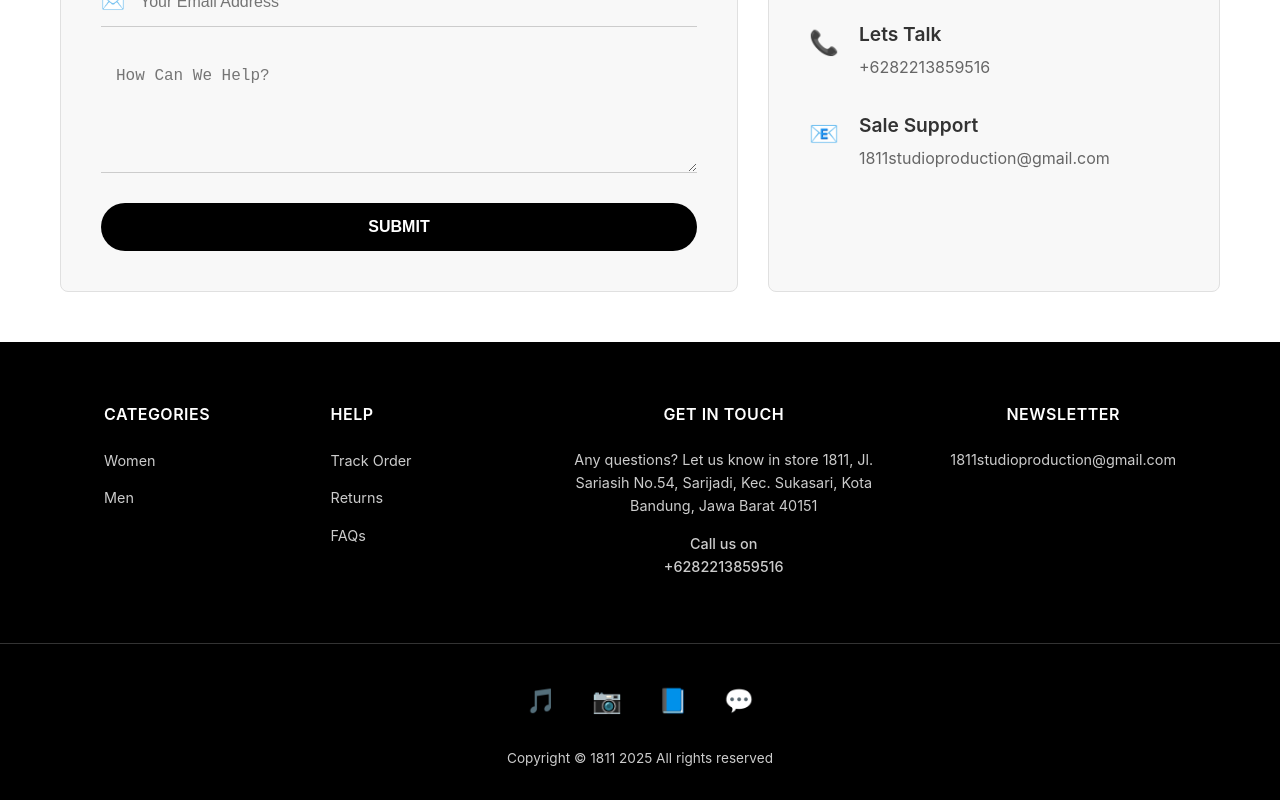
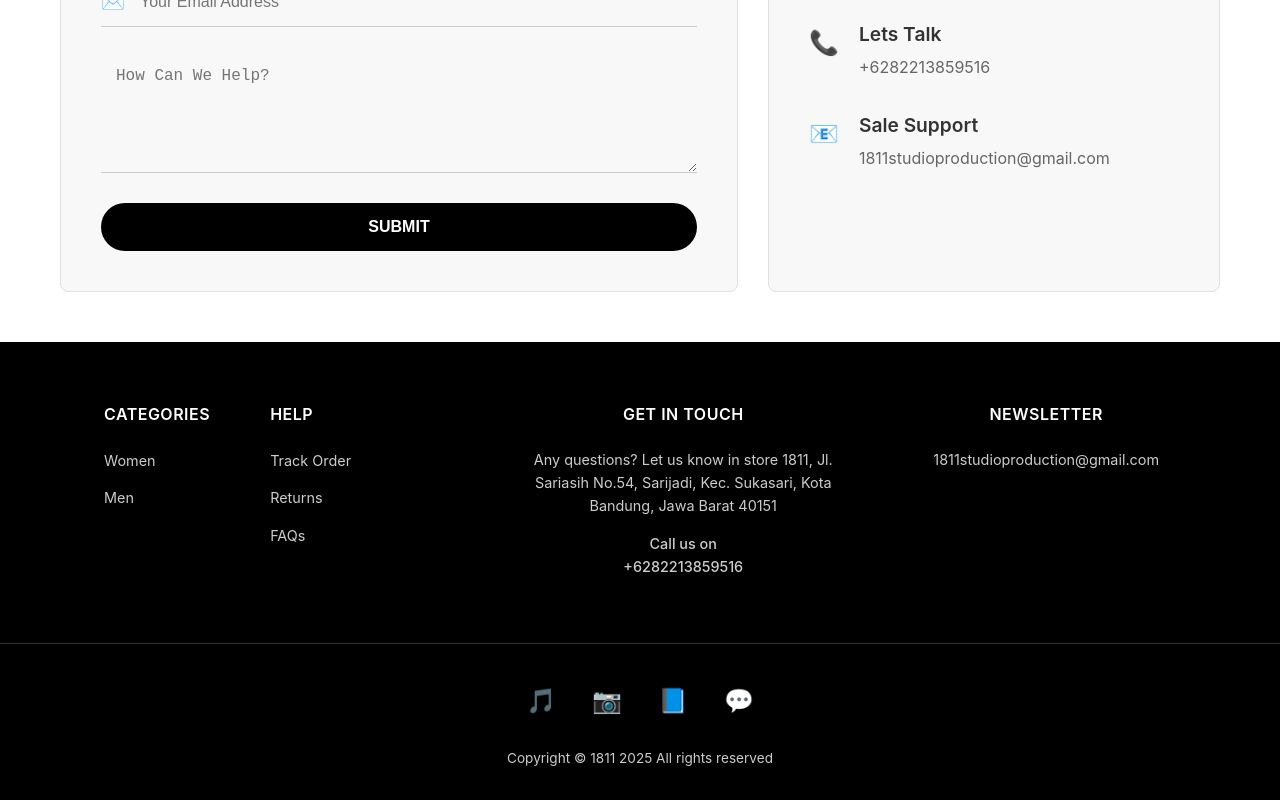
Before and after one commit to joseparhusip/1811-store-frontend, a React (Vite) app: page /contact in a window 1280 px wide. Shown: the part 631-1431 px from the top of the page. Built offline with nearby package versions, Linux system fonts and the light colour scheme.

Commit message:
first commit

```diff
--- a/src/components/common/Footer.jsx
+++ b/src/components/common/Footer.jsx
@@ -7,6 +7,8 @@ const Footer = () => {
   return (
     <footer className="footer">
       <div className="footer-container">
+        {/* === WRAPPER BARU UNTUK MENGELOMPOKKAN CATEGORIES & HELP === */}
+        <div className="footer-links-group">
           <div className="footer-section">
             <h4>CATEGORIES</h4>
             <ul>
@@ -23,6 +25,8 @@ const Footer = () => {
               <li><a href="#">FAQs</a></li>
             </ul>
           </div>
+        </div>
+        {/* === AKHIR WRAPPER === */}
 
         <div className="footer-section get-in-touch">
           <h4>GET IN TOUCH</h4>
--- a/src/css/Layout.css
+++ b/src/css/Layout.css
@@ -35,7 +35,6 @@ ul {
   color: #fff;
   padding: 10px 0;
   font-size: 0.85rem;
-  /* Properti sticky, top, dan z-index dihapus dari sini */
 }
 
 .navbar-top-container {
@@ -82,7 +81,6 @@ ul {
   padding: 15px 0;
   background-color: #fff;
   border-bottom: 1px solid #eee;
-  /* Properti sticky, top, dan z-index dihapus dari sini */
 }
 
 .nav-container {
@@ -176,9 +174,17 @@ ul {
   margin: 0 auto;
   padding: 0 5%;
   display: grid;
-  grid-template-columns: 1fr 1fr 2fr 1fr;
+  /* PERUBAHAN: Mengubah grid menjadi 3 kolom utama */
+  grid-template-columns: 2fr 2fr 1.5fr;
   gap: 60px;
   margin-bottom: 50px;
+}
+
+/* Penyesuaian untuk grup link baru */
+.footer-links-group {
+  display: flex;
+  /* Atur jarak antara CATEGORIES dan HELP */
+  gap: 60px;
 }
 
 .footer-section h4 {
@@ -300,16 +306,9 @@ ul {
     font-size: 0.8rem;
   }
 
-  /* PENTING: Aturan sticky yang berlebihan telah dihapus dari sini */
-
   .nav-menu {
     position: fixed;
     left: -100%;
-    /* Catatan: Anda mungkin perlu menyesuaikan nilai `top` ini agar pas
-      dengan tinggi header Anda di mobile setelah perubahan.
-      Ukur tinggi header yang sebenarnya di mobile, lalu set nilai `top` di sini.
-      Misalnya, jika tinggi total header menjadi 102px, set top ke 102px.
-    */
     top: 102px;
     flex-direction: column;
     background-color: #fff;
@@ -355,15 +354,17 @@ ul {
   }
 
   .footer-container {
-    grid-template-columns: 1fr 1fr;
+    /* PERUBAHAN: Semua item akan ditumpuk secara vertikal */
+    grid-template-columns: 1fr;
     gap: 40px;
     margin-bottom: 40px;
-    text-align: center; /* <<< PERUBAHAN DI SINI */
+    text-align: center;
   }
 
-  .footer-section.get-in-touch,
-  .footer-section.newsletter {
-    grid-column: 1 / -1;
+  /* PERUBAHAN: Mengatur grup link di layar tablet */
+  .footer-links-group {
+    justify-content: center; /* Posisi di tengah */
+    gap: 80px; /* Jarak antar link */
   }
 
   .footer-socials {
@@ -395,21 +396,23 @@ ul {
   }
 
   .nav-menu {
-    /* Sama seperti di atas, sesuaikan nilai `top` ini agar pas dengan
-      tinggi header Anda di layar yang lebih kecil.
-    */
     top: 110px;
     max-height: calc(100vh - 110px);
   }
 
   /* Footer Mobile */
   .footer-container {
-    grid-template-columns: 1fr;
     gap: 30px;
     text-align: center;
   }
 
-  /* Remove left padding on mobile */
+  /* PERUBAHAN: Menumpuk link di layar mobile */
+  .footer-links-group {
+    flex-direction: column; /* Tumpuk vertikal */
+    align-items: center; /* Pusatkan item */
+    gap: 30px; /* Jarak antar link */
+  }
+
   .footer-section:first-child,
   .footer-section:nth-child(2) {
     padding-left: 0;
```
Lines whose indentation alone changed are shown as unchanged.
